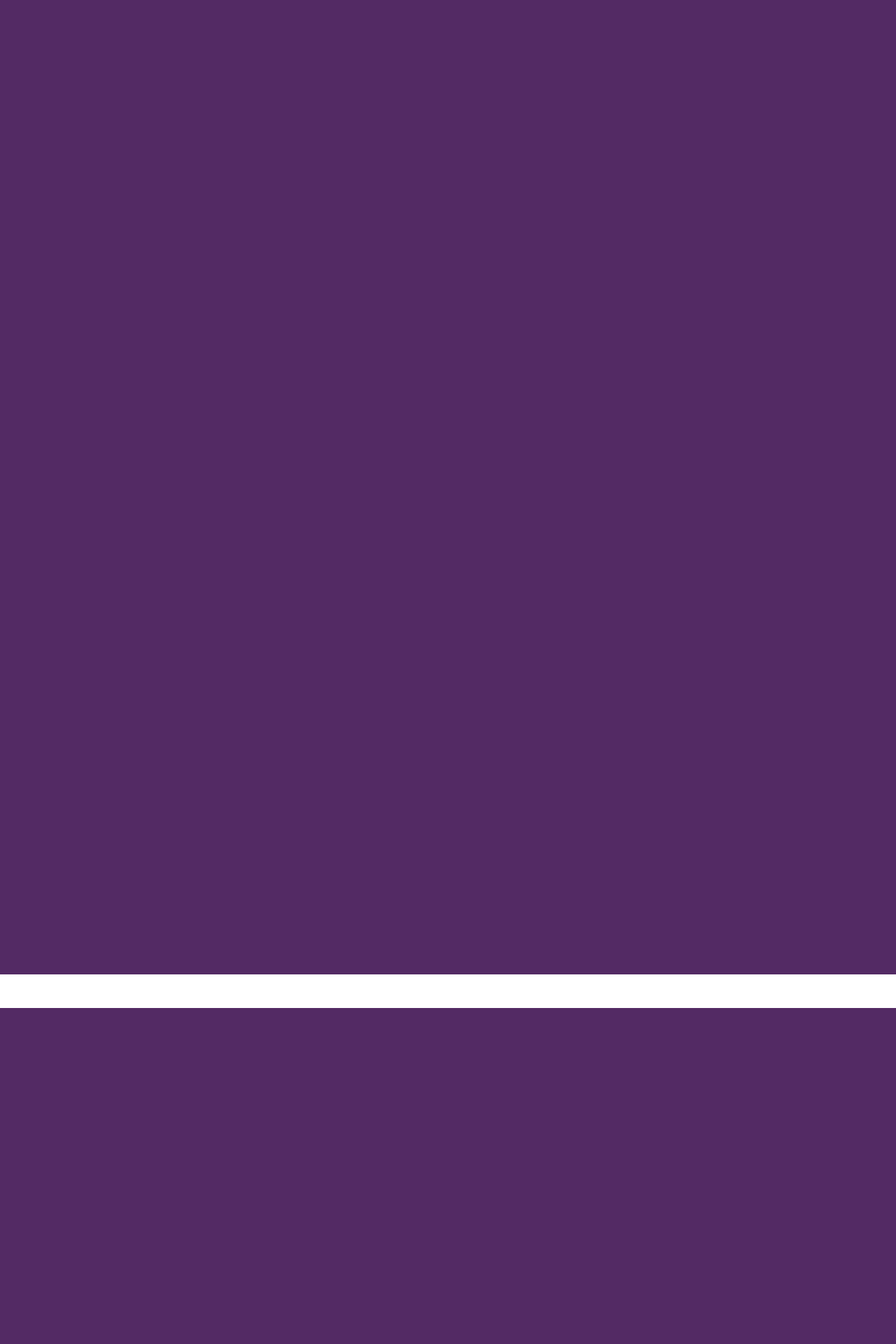
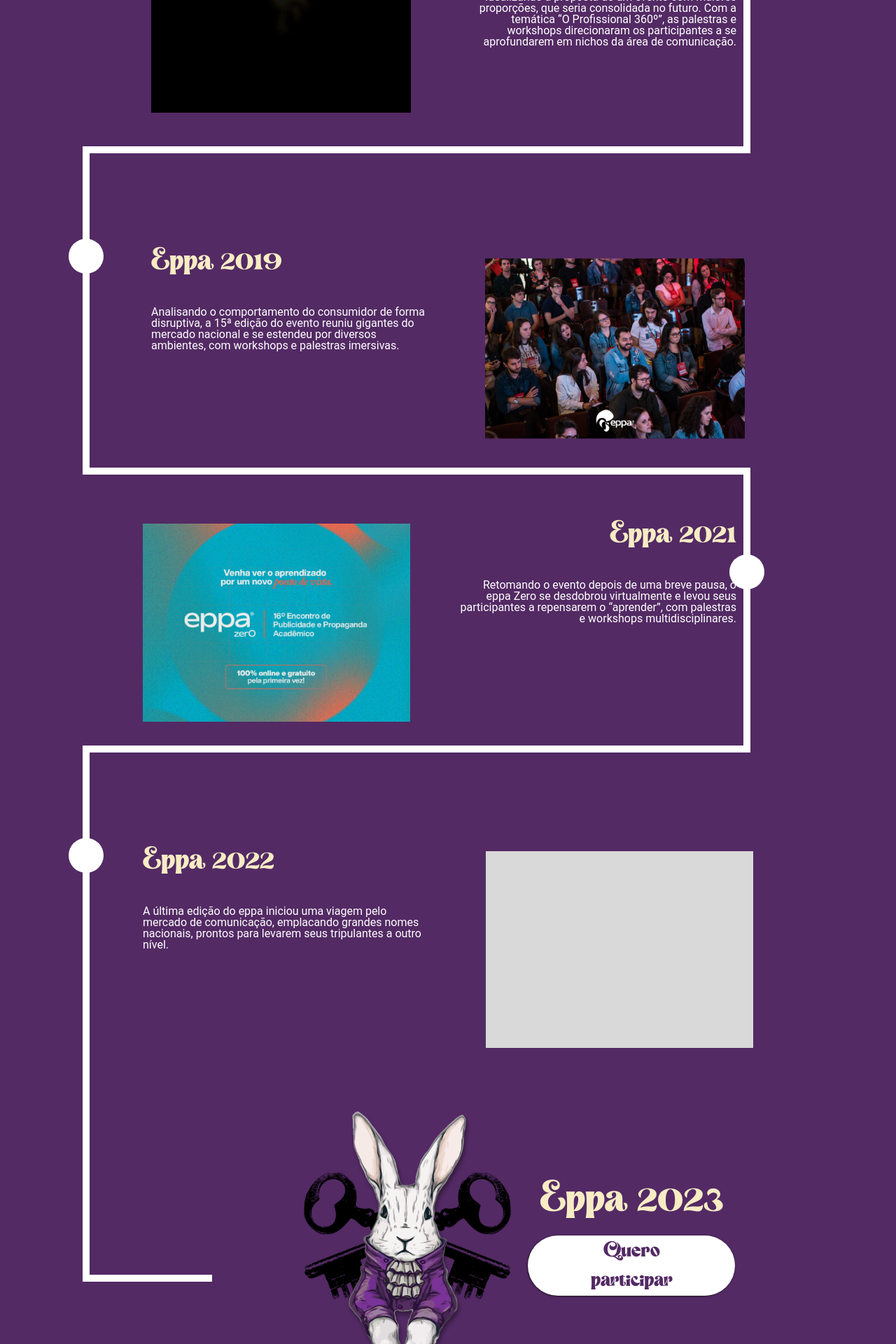
Before and after one commit to kaduFranca/Projeto-EPPA23, a PHP site: page /Html/Sobre/sobre.html in a window 1280 px wide. Shown: the part 1120-3040 px from the top of the page at 70% size. Before the commit the page ends 2560 px from the top, so only its background shows below. Run offline with PHP 8.4, Linux system fonts and the light colour scheme; some libraries are stand-ins or nearby versions; some web fonts are replaced.

Commit message:
estrutura do sobre

```diff
--- a/Html/Sobre/sobre.html
+++ b/Html/Sobre/sobre.html
@@ -93,40 +93,248 @@
       <div class="Div-Roxo">
 
         <!-- Divisão fundo (Eppa 2005) -->
-        <div class="fundo-2005">
+        <div class="fundo-anos row">
+
+          <div class="row bloco-info">
+            <div class="col-lg-6 col-md-12 justify-content-lg-start justify-content-center">
+              <div class="bloco-info-historia ">
+                <h1 class="display-2  fs-1 text-start titulo-sobre">Eppa 2005</h1>
+                <p class="text-start lh-1 fs-6 text-break text-wrap fw-normal paragrafo-sobre">O primeiro “Encontro
+                  Acadêmico de Publicidade e Propaganda” foi realizado em 2005 e foi o pontapé
+                  inicial do maior evento da sua categoria, na região. Com talkshows, workshops e debates, a temática
+                  principal do evento foi “O campo de atuação do profissional de Publicidade e Propaganda”.</p>
+              </div>
+            </div>
+            <div class="col-lg-6 col-md-12 justify-content-lg-end justify-content-center">
+              <div class=" bloco-info-img justify-content-lg-end justify-content-center">
+                <div class="quadro-img">
+                  <div class="img-sobre-2005"></div>
+                </div>
+              </div>
+            </div>
+
+          </div>
+
 
           <div class="Vertical-Esquerdo">
-            <div class="circulo"></div>
+            <div class="circulo-Esquerdo"></div>
             <div class="Ret-Vertical-Esquerdo"></div>
           </div>
-
+          <div class="Vertical-Direito">
+            <div class="Ret-Vertical-Direito-DESC"></div>
+          </div>
           <div class="inferior">
             <div class="Ret-Horizontal"></div>
           </div>
         </div>
 
         <!-- Divisão fundo (Eppa 2010) -->
-        <div class="fundo-2010"></div>
+        <div class="fundo-anos row">
+
+          <div class="row bloco-info-secundario bloco-reverso">
+            <div class="col-lg-6 col-md-12 justify-content-lg-end justify-content-center">
+              <div class="bloco-info-historia ">
+                <h1 class="display-2  fs-1 text-end titulo-sobre">Eppa 2010</h1>
+                <p class="text-end lh-1 fs-6 text-break text-wrap fw-normal paragrafo-sobre">A 5ª edição do eppa foi
+                  um divisor de águas, idealizando a proposta de um evento com maiores proporções, que seria consolidada
+                  no futuro. Com a temática “O Profissional 360º”, as palestras e workshops direcionaram os
+                  participantes a se aprofundarem em nichos da área de comunicação.</p>
+              </div>
+            </div>
+            <div class="col-lg-6 col-md-12 justify-content-lg-start justify-content-center">
+              <div class=" bloco-info-img justify-content-lg-start justify-content-center">
+                <div class="quadro-img">
+                  <div class="img-sobre-2010"></div>
+                </div>
+              </div>
+            </div>
+          </div>
+
+          <div class="Vertical-Direito">
+            <div class="circulo-Direito"></div>
+            <div class="Ret-Vertical-Direito"></div>
+          </div>
+          <div class="Vertical-Esquerdo">
+            <div class="Ret-Vertical-Esquerdo-DESC"></div>
+          </div>
+          <div class="inferior">
+            <div class="Ret-Horizontal"></div>
+          </div>
+        </div>
+
+
         <!-- Divisão fundo (Eppa 2019) -->
-        <div class="fundo-2019"></div>
+        <div class="fundo-anos row">
+
+          <div class="row bloco-info">
+            <div class="col-lg-6 col-md-12 justify-content-lg-start justify-content-center">
+              <div class="bloco-info-historia ">
+                <h1 class="display-2  fs-1 text-start titulo-sobre">Eppa 2019</h1>
+                <p class="text-start lh-1 fs-6 text-break text-wrap fw-normal paragrafo-sobre">Analisando o
+                  comportamento do consumidor de forma disruptiva, a 15ª edição do evento reuniu gigantes do mercado
+                  nacional e se estendeu por diversos ambientes, com workshops e palestras imersivas.</p>
+              </div>
+            </div>
+            <div class="col-lg-6 col-md-12 justify-content-lg-end justify-content-center">
+              <div class=" bloco-info-img justify-content-lg-end justify-content-center">
+                <div class="quadro-img">
+                  <div class="img-sobre-2019"></div>
+                </div>
+              </div>
+            </div>
+
+          </div>
+
+
+          <div class="Vertical-Esquerdo">
+            <div class="circulo-Esquerdo"></div>
+            <div class="Ret-Vertical-Esquerdo-Completa"></div>
+          </div>
+          <div class="Vertical-Direito">
+            <div class="Ret-Vertical-Direito-DESC"></div>
+          </div>
+          <div class="inferior">
+            <div class="Ret-Horizontal"></div>
+          </div>
+
+        </div>
         <!-- Divisão fundo (Eppa 2021) -->
-        <div class="fundo-2021"></div>
+        <div class="fundo-anos">
+
+          <div class="row bloco-info-secundario bloco-reverso">
+            <div class="col-lg-6 col-md-12 justify-content-lg-end justify-content-center">
+              <div class="bloco-info-historia ">
+                <h1 class="display-2  fs-1 text-end titulo-sobre">Eppa 2021</h1>
+                <p class="text-end lh-1 fs-6 text-break text-wrap fw-normal paragrafo-sobre">Retomando o evento depois
+                  de uma breve pausa, o eppa Zero se desdobrou virtualmente e levou seus participantes a repensarem o
+                  “aprender”, com palestras e workshops multidisciplinares.</p>
+              </div>
+            </div>
+            <div class="col-lg-6 col-md-12 justify-content-lg-start justify-content-center">
+              <div class=" bloco-info-img justify-content-lg-start justify-content-center">
+                <div class="quadro-img">
+                  <div class="img-sobre-2021"></div>
+                </div>
+              </div>
+            </div>
+          </div>
+
+          <div class="Vertical-Direito">
+            <div class="circulo-Direito"></div>
+            <div class="Ret-Vertical-Direito"></div>
+          </div>
+          <div class="Vertical-Esquerdo">
+            <div class="Ret-Vertical-Esquerdo-DESC"></div>
+          </div>
+          <div class="inferior">
+            <div class="Ret-Horizontal"></div>
+          </div>
+
+        </div>
         <!-- Divisão fundo (Eppa 2022) -->
-        <div class="fundo-2022"></div>
+        <div class="fundo-anos">
+
+          <div class="row bloco-info">
+            <div class="col-lg-6 col-md-12 justify-content-lg-start justify-content-center">
+              <div class="bloco-info-historia ">
+                <h1 class="display-2  fs-1 text-start titulo-sobre">Eppa 2022</h1>
+                <p class="text-start lh-1 fs-6 text-break text-wrap fw-normal paragrafo-sobre">A última edição do eppa
+                  iniciou uma viagem pelo mercado de comunicação, emplacando grandes nomes nacionais, prontos para
+                  levarem seus tripulantes a outro nível.</p>
+              </div>
+            </div>
+            <div class="col-lg-6 col-md-12 justify-content-lg-end justify-content-center">
+              <div class=" bloco-info-img justify-content-lg-end justify-content-center">
+                <div class="quadro-img">
+                  <div class="img-sobre-2022"></div>
+                </div>
+              </div>
+            </div>
+
+          </div>
+
+
+          <div class="Vertical-Esquerdo">
+            <div class="circulo-Esquerdo"></div>
+            <div class="Ret-Vertical-Esquerdo-Completa"></div>
+          </div>
+          <div class="Vertical-Esquerdo">
+            <div class="Ret-Vertical-Esquerdo-DESC"></div>
+          </div>
+
+        </div>
         <!-- Divisão fundo (Eppa 2023) -->
-        <div class="fundo-2023"></div>
+        <div class="fundo-anos">
+
+          <div class="row bloco-2023 ">
+            <div class="col-lg-6 col-md-12 ">
+              <div class=" coelho-img justify-content-center">
+                <div class="quadro-img-coelho">
+                  <div class="img-sobre-2023"></div>
+                </div>
+              </div>
+            </div>
+            <div class="col-lg-6 col-md-12 justify-content-center  bloco-titulo">
+              <div class="Titulo-sobre-2023 my-auto">
+                <h1 id="sobre-2023" class="display-4   text-center">Eppa 2023</h1>
+                <div class="botao-Quero-participar text-center">
+                  <button class=" botao rounded-pill text-center w-auto fs-3 border-0 my-2 px-5">Quero
+                    participar</button>
+                </div>
+              </div>
 
             </div>
 
           </div>
 
+          <div class="Vertical-Esquerdo-2023">
+            <div class="Ret-Vertical-Esquerdo-Completa"></div>
+          </div>
+          <div class="inferior-2023">
+            <div class="Ret-Horizontal-curta"></div>
+          </div>
 
+        </div>
+      </div>
+    </div>
 
   </main>
 
   <!-- Footer -->
   <footer>
-    <div class="container pt-5">
+    <div class="container-fluid Div-Branca">
+      <div class="bloco-footer">
+        <div class="row Footer-titulo">
+          <h1 class="display-5 text-center" id="ft-titulo">O Eppa em números</h1>
+        </div>
+        <div class="row footer-numeros">
+          <div class="col-2 text-center">
+            <h1 class="display-2 text-center fw-bold lh-1">18ª</h1>
+            <p class="fw-bold fs-6 lh-1">EDIÇÃO</p>
+          </div>
+
+          <div class="col-2 text-center">
+            <h1 class="display-2 text-center fw-bold">+</h1>
+          </div>
+          <div class="col-2 text-center">
+            <h1 class="display-2 text-center fw-bold lh-1">200</h1>
+            <p class="fw-bold fs-6 lh-1">PALESTRANTES</p>
+          </div>
+
+          <div class="col-2 text-center">
+            <h1 class="display-2 text-center fw-bold ">+</h1>
+          </div>
+          <div class="col-4 text-center">
+            <h1 class="display-2 text-center fw-bold lh-1">2.000</h1>
+            <p class="fw-bold fs-6 lh-1">PROFISSIONAIS IMPACTADOS</p>
+          </div>
+
+          <div class="col-3"></div>
+        </div>
+        <div class="footer-botao text-center">
+          <button class=" botao-ingressos rounded-pill text-center w-auto fs-3 border-0 my-2 py-2 px-5">Comprar ingressos</button>
+        </div>
+      </div>
     </div>
   </footer>
   <!-- Bootstrap JavaScript Libraries -->
--- a/css/style/sobre/sobreStyle.css
+++ b/css/style/sobre/sobreStyle.css
@@ -2,7 +2,7 @@
 
 @font-face {
     font-family: 'Magic-Retro';
-    src: url("../../font/magic-retro.ttf")
+    src: url("../../../font/magic-retro.ttf")
 }
 
 
@@ -10,7 +10,7 @@ body {
     background-color: #fff;
     font-family: "Roboto";
     min-width: 320px;
-   /* max-width: 1900px; */
+    /* max-width: 1900px; */
     padding: 0;
     margin: 0 auto !important;
     user-select: none;
@@ -40,43 +40,59 @@ body {
 
 /*-----------------Div Geral---------------------*/
 
-.principal{
+.principal {
     min-width: 320px;
     max-width: 1900px;
     padding: 0;
     margin: 0 auto !important;
+    flex-wrap: wrap;
+    display: flex;
+
 }
 
 /*----------------- Filtro Img Triangular---------------------*/
 
-.Img-Sobreposta{
+.Img-Sobreposta {
     background-image: url("../../../img/background/FrontalTriangular2.png");
-    filter: brightness(0.15) opacity(0.35);
+    filter: brightness(0.10) opacity(0.50);
     background-size: 100%;
     background-position: center 0;
     display: flex;
     position: fixed;
     z-index: 10;
-    background-repeat:repeat-y;
+    background-repeat: repeat-y;
     background-clip: border-box;
     height: 100%;
     width: 100%;
     min-width: 320px;
     max-width: 1900px;
 }
+/*-----------------Botao---------------------*/
 
+.botao {
+    font-family: 'Magic-Retro';
+    box-shadow: -0.05vw 0.05vw 0.2vw rgb(21, 19, 19);
+    color: #532A64;
+    background-color: #fff;
+}
+
+.botao:active {
+    background-color: transparent;
+    color: #fff;
+}
 /*-----------------Banner---------------------*/
 
-.banner{
+.banner {
     background-color: aqua;
     position: relative;
     width: 100%;
-    height:max-content;
+    height: max-content;
     display: flex;
     justify-content: center;
     align-items: center;
 
 }
+
 .Banner-fundo {
     background-image: url("../../../img/background/sobreTopo.png");
     background-repeat: no-repeat;
@@ -91,7 +107,7 @@ body {
 
 }
 
-.Banner-Sobre-container{
+.Banner-Sobre-container {
     position: absolute;
     justify-content: center;
     align-items: center;
@@ -105,7 +121,8 @@ body {
     z-index: 11;
 
 }
-#banner-logo{
+
+#banner-logo {
     background-image: url("../../../img/icons/logo-min.svg");
     background-repeat: no-repeat;
     position: relative;
@@ -117,7 +134,8 @@ body {
 
 
 }
-#banner-texto{
+
+#banner-texto {
     position: relative;
     color: #fff;
     font-family: 'Roboto';
@@ -127,34 +145,39 @@ body {
 /*----------------------------------------------*/
 
 /*---------------Fundo Geral Roxo---------------------*/
-.Div-Roxo{
+.Div-Roxo {
     background-color: #532A64;
     position: relative;
     display: flex;
     width: 100%;
-    height: 2000px;
+    height: max-content;
+    flex-wrap: wrap;
+
 }
 
-/*---------------Div 2005---------------------*/
-.fundo-2005{
-    background-size: contain;
-    width: 100%;
-    height: 500px;
-    justify-content: center;
-    align-items: center;
-    display: flex;
-    margin: 0 auto;
-    position: absolute;
-    z-index: 11;
+/*---------------Fundo Formas geométricas---------------------*/
 
-}
-.Vertical-Esquerdo{
+.Vertical-Esquerdo {
     position: absolute;
     width: 10%;
     height: 100%;
     left: 0;
 }
-.inferior{
+.Vertical-Esquerdo-2023{
+    position: absolute;
+    width: 10%;
+    height: 60%;
+    top: 0%;
+    left: 0;
+}
+.Vertical-Direito {
+    position: absolute;
+    width: 17%;
+    height: 100%;
+    right: 0;
+}
+
+.inferior {
     position: absolute;
     width: 92%;
     height: 10%;
@@ -162,8 +185,18 @@ body {
     bottom: 0;
     background-color: transparent;
 }
+.inferior-2023 {
+    position: absolute;
+    width: 92%;
+    height: 10%;
+    right: 0;
+    bottom: 36%;
+    background-color: transparent;
+}
 
-.Ret-Vertical-Esquerdo{
+/*------------------------Formas geométricas--------------------------------*/
+
+.Ret-Vertical-Esquerdo {
     background-color: #fff;
     width: 10px;
     height: 70%;
@@ -172,14 +205,59 @@ body {
     margin-top: 10px;
     position: absolute;
 }
-.Ret-Horizontal{
+.Ret-Vertical-Esquerdo-DESC{
     background-color: #fff;
-    width: 80%;
+    width: 10px;
+    height: 10%;
+    right: 0;
+    bottom: 0%;
+    position: absolute;
+}
+.Ret-Vertical-Esquerdo-Completa{
+    background-color: #fff;
+    width: 10px;
+    height: 100%;
+    right: 0;
+    top: -10%;
+    margin-top: 10px;
+    position: absolute;
+}
+.Ret-Vertical-Direito {
+    background-color: #fff;
+    width: 10px;
+    height: 100%;
+    left: 0;
+    top: -10%;
+    margin-top: 10px;
+    position: absolute;
+}
+.Ret-Vertical-Direito-DESC{
+    background-color: #fff;
+    width: 10px;
+    height: 10%;
+    left: 0;
+    bottom: 0%;
+    position: absolute;
+}
+
+
+.Ret-Horizontal {
+    background-color: #fff;
+    width: 80% ;
     height: 10px;
     left: 2%;
     position: absolute;
 }
-.circulo{
+.Ret-Horizontal-curta{
+    background-color: #fff;
+    width: 15% ;
+    height: 10px;
+    left: 2%;
+    position: absolute;
+}
+
+
+.circulo-Esquerdo {
     background-color: #fff;
     border-radius: 100%;
     width: 50px;
@@ -189,3 +267,221 @@ body {
     margin-right: -20px;
     position: absolute;
 }
+.circulo-Direito {
+    background-color: #fff;
+    border-radius: 100%;
+    width: 50px;
+    height: 50px;
+    left: 0%;
+    top: 20%;
+    margin-left: -20px;
+    position: absolute;
+}
+
+
+/*---------------Div separador de ano---------------------*/
+
+
+.fundo-anos {
+    background-size: contain;
+    width: 100%;
+    height: max-content;
+    justify-content: center;
+    align-items: center;
+    display: flex;
+    margin: 0 auto;
+    position: relative;
+    z-index: 11;
+
+}
+
+
+/*---------------Texto sobre--------------------*/
+
+.titulo-sobre {
+    color: #F7ECC4;
+    font-family: 'Magic-Retro';
+    position: relative;
+    margin-bottom: 10%;
+
+}
+
+.paragrafo-sobre {
+    color: #fff;
+    font-family: 'Roboto';
+    position: relative;
+
+}
+#sobre-2023{
+    font-family: 'Magic-Retro';
+    color: #F7ECC4;
+}
+/*---------------blocos de informações por ano--------------------*/
+
+.bloco-reverso{
+    flex-direction: row-reverse;
+}
+.bloco-info {
+    position: relative;
+    display: flex;
+    width: 70%;
+    height: 80%;
+    margin: 8%;
+    margin-bottom: 5%;
+
+}
+.bloco-2023{
+    position: relative;
+    display: flex;
+    right: -8%;
+    width: 50%;
+    padding-bottom: 5%;
+    height: auto;
+
+
+}
+.bloco-info-secundario {
+    position: relative;
+    display: flex;
+    width: 70%;
+    height: 80%;
+    margin: 8%;
+    margin-top: 2%;
+    margin-bottom: 5%;
+
+}
+
+.bloco-info-historia {
+    max-width: 400px;
+    min-width: 200px;
+    height: auto;
+
+}
+
+.bloco-info-img {
+    width: 100%;
+    position: relative;
+    display: flex;
+}
+
+.quadro-img {
+    display: flex;
+    position: relative;
+    margin: 0%;
+    max-width: 400px;
+    min-width:  90%;
+    max-height: 100%;
+    min-height: 300px;
+    padding: 0;
+
+}
+.quadro-img-coelho{
+    display: flex;
+    position: relative;
+    margin: 0%;
+    max-width: 500px;
+    min-width:  90%;
+    max-height: 100%;
+    min-height: 400px;
+    padding: 0;
+}
+.Titulo-sobre-2023{
+    margin: 0 auto ;
+    display: block;
+}
+.bloco-titulo{
+    display: flex;
+    margin: 0 auto;
+}
+
+/*---------------Imagens por ano--------------------*/
+
+.img-sobre-2005{
+    background-image: url("../../../img/fotos/sobre-2005.jpg");
+    background-repeat: no-repeat;
+    background-size: contain;
+    background-position: center;
+    width: 100%;
+    height: auto;
+}
+.img-sobre-2010{
+    background-image: url("../../../img/fotos/sobre-2010.gif");
+    background-repeat: no-repeat;
+    background-size: contain;
+    background-position: center;
+    width: 100%;
+    height: auto;
+}
+
+.img-sobre-2019{
+    background-image: url("../../../img/fotos/sobre-2019.png");
+    background-repeat: no-repeat;
+    background-size: contain;
+    background-position: center;
+    width: 100%;
+    height: auto;
+}
+.img-sobre-2021{
+    background-image: url("../../../img/fotos/sobre-2021.jpg");
+    background-repeat: no-repeat;
+    background-size: contain;
+    background-position: center;
+    width: 100%;
+    height: auto;
+}
+.img-sobre-2022{
+    background-image: url("../../../img/fotos/sobre-2022.jpg");
+    background-repeat: no-repeat;
+    background-size: contain;
+    background-position: center;
+    width: 100%;
+    height: auto;
+}
+
+.img-sobre-2023{
+    background-image: url("../../../img/fotos/sobre-2023.png");
+    background-repeat: no-repeat;
+    background-size: contain;
+    background-position: center;
+    width: 100%;
+    height: auto;
+}
+
+/*---------------Footer--------------------*/
+.Div-Branca{
+    background-color: #fff;
+    position: relative;
+    display: block;
+    width: 100%;
+    height: max-content;
+    flex-wrap: wrap;
+    z-index: 15;
+}
+.bloco-footer{
+    display: block;
+    padding: 5%;
+    padding-top: 2%;
+}
+#ft-titulo{
+    color: #532A64;
+    margin: 0 auto;
+
+    font-family: 'Magic-Retro';
+}
+.footer-numeros{
+    color: #532A64;
+    font-family: 'Roboto';
+    width: 50%;
+    margin: 0 auto;
+}
+.botao-ingressos{
+    font-family: 'Magic-Retro';
+    box-shadow: -0.05vw 0.05vw 0.2vw rgb(21, 19, 19);
+    color: #fff;
+    background-color: #532A64;
+}
+
+.botao-ingressos:active {
+    background-color: transparent;
+    color: #532A64;
+}
```
Also changed, not shown: img/fotos/sobre-2005.jpg (added), img/fotos/sobre-2010.gif (added), img/fotos/sobre-2010.jpg (added), img/fotos/sobre-2019.jpg (added), img/fotos/sobre-2019.png (added), img/fotos/sobre-2021.jpg (added), img/fotos/sobre-2022.jpg (added), img/fotos/sobre-2023.png (added). Lines whose indentation alone changed are shown as unchanged.
